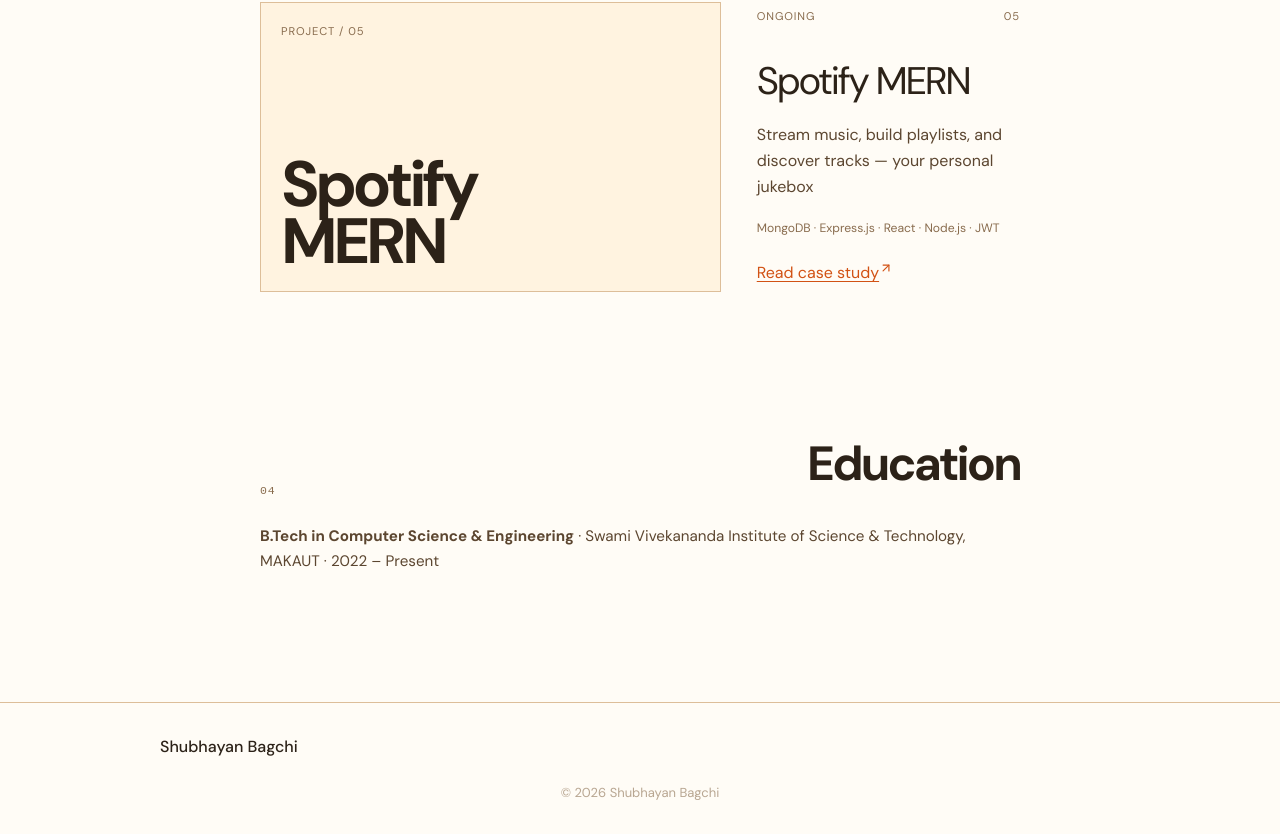
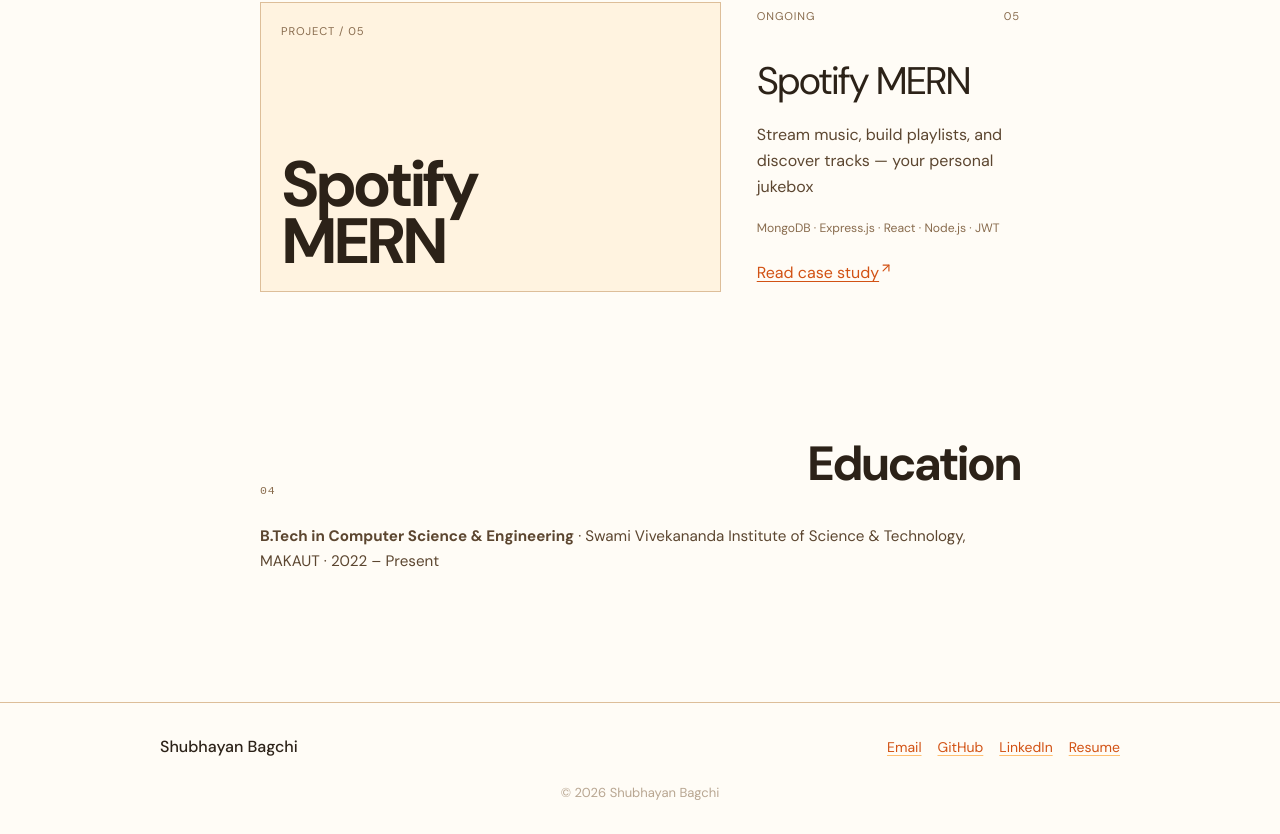
Before and after one commit to devBuku/website, a React (Vite) app: page / in a window 1280 px wide. Shown: the part 4296-5130 px from the top of the page. Built offline with nearby package versions, Linux system fonts and the light colour scheme.

Commit message:
Add contact links to footer

```diff
--- a/src/components/Footer.jsx
+++ b/src/components/Footer.jsx
@@ -11,6 +11,41 @@ export default function Footer() {
       <div className="mx-auto max-w-5xl px-4 py-8 sm:px-6 lg:px-8">
         <div className="flex flex-col items-center justify-between gap-4 sm:flex-row">
           <p className="text-base font-medium">{personal.name}</p>
+          <nav
+            className="flex flex-wrap items-center justify-center gap-x-4 gap-y-2 text-sm"
+            aria-label="Contact links"
+          >
+            <a
+              className="footer-contact-link"
+              href={`mailto:${personal.email}`}
+            >
+              Email
+            </a>
+            <a
+              className="footer-contact-link"
+              href={personal.social.github.url}
+              target="_blank"
+              rel="noreferrer"
+            >
+              GitHub
+            </a>
+            <a
+              className="footer-contact-link"
+              href={personal.social.linkedin.url}
+              target="_blank"
+              rel="noreferrer"
+            >
+              LinkedIn
+            </a>
+            <a
+              className="footer-contact-link"
+              href={personal.resume}
+              target="_blank"
+              rel="noreferrer"
+            >
+              Resume
+            </a>
+          </nav>
         </div>
 
         <p
--- a/src/index.css
+++ b/src/index.css
@@ -1710,8 +1710,15 @@
   .document-contact-row a:hover,
   .document-link:hover,
   .back-link:hover,
-  .recent-list a:hover {
+  .recent-list a:hover,
+  .footer-contact-link:hover {
     text-decoration-color: currentColor;
+  }
+  .footer-contact-link {
+    color: rgb(var(--color-accent));
+    text-decoration: underline;
+    text-decoration-color: rgb(var(--color-accent-muted));
+    text-underline-offset: 0.18em;
   }
 }
 
```
